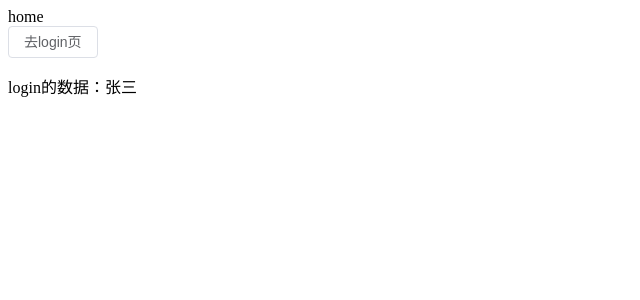
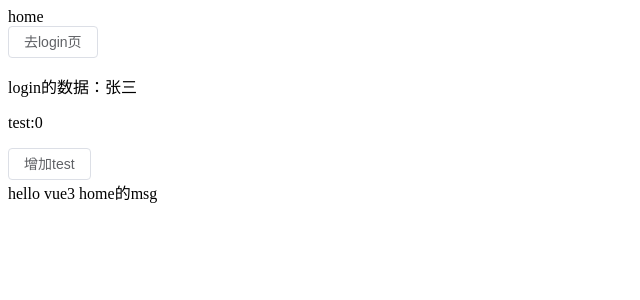
Before and after one commit to whyHenin/Henin-Admin, a Vue app: page / in a window 1280 px wide. Shown: the top 300 px of the page, without its empty margins (0-640 px from the left). Built offline with nearby package versions, Linux system fonts and the light colour scheme.

Commit message:
🔧 build(vitejs/plugin-vue-jsx): 增加jsx支持，完善环境

```diff
--- a/components.d.ts
+++ b/components.d.ts
@@ -5,7 +5,7 @@
 declare module 'vue' {
   export interface GlobalComponents {
     ElButton: typeof import('element-plus/es')['ElButton']
-    ElInput: typeof import('element-plus/es')['ElInput']
+    ElInput: typeof import("element-plus/es")["ElInput"]
     HelloWorld: typeof import('./src/components/HelloWorld.vue')['default']
   }
 }
--- a/package.json
+++ b/package.json
@@ -25,6 +25,7 @@
     "@typescript-eslint/eslint-plugin": "^5.18.0",
     "@typescript-eslint/parser": "^5.18.0",
     "@vitejs/plugin-vue": "^2.2.0",
+    "@vitejs/plugin-vue-jsx": "^1.3.10",
     "eslint": "^8.13.0",
     "eslint-config-prettier": "^8.5.0",
     "eslint-plugin-prettier": "^4.0.0",
--- a/src/main.ts
+++ b/src/main.ts
@@ -1,13 +1,13 @@
 /*
  * @Author: Chen Xin
  * @Date: 2022-04-11 21:33:57
- * @LastEditTime: 2022-04-14 00:01:40
+ * @LastEditTime: 2022-04-15 00:43:30
  * @LastEditors: Chen Xin
  * @Description:
  * @FilePath: \Henin-Admin\src\main.ts
  */
 import { createApp } from "vue"
-import router from "./router/index"
+import router from "./router"
 import store from "./store"
 import App from "./App.vue"
 
--- a/src/router/index.ts
+++ b/src/router/index.ts
@@ -1,12 +1,12 @@
 /*
  * @Author: Chen Xin
  * @Date: 2022-04-11 16:09:48
- * @LastEditTime: 2022-04-12 21:50:42
+ * @LastEditTime: 2022-04-15 00:08:31
  * @LastEditors: Chen Xin
  * @Description:
  * @FilePath: \Henin-Admin\src\router\index.ts
  */
-import { createRouter, createWebHistory, RouteRecordRaw } from "vue-router"
+import { createRouter, createWebHashHistory, RouteRecordRaw } from "vue-router"
 
 const routes: RouteRecordRaw[] = [
   {
@@ -22,7 +22,7 @@ const routes: RouteRecordRaw[] = [
 ]
 
 const router = createRouter({
-  history: createWebHistory(),
+  history: createWebHashHistory(),
   routes,
 })
 
--- /dev/null
+++ b/src/views/hello.vue
@@ -0,0 +1,23 @@
+<!--
+ * @Author: Chen Xin
+ * @Date: 2022-04-14 22:43:19
+ * @LastEditTime: 2022-04-14 23:55:29
+ * @LastEditors: Chen Xin
+ * @Description:
+ * @FilePath: \Henin-Admin\src\views\hello.vue
+-->
+<template>
+  <div>hello vue3 {{ props.msg }}</div>
+</template>
+
+<script setup lang="ts">
+import { defineComponent } from "vue"
+const props = defineProps({
+  msg: {
+    type: String,
+    default: "hello vue3",
+  },
+})
+</script>
+
+<style scoped></style>
--- a/src/views/home.vue
+++ b/src/views/home.vue
@@ -1,7 +1,7 @@
 <!--
  * @Author: Chen Xin
  * @Date: 2022-04-12 21:39:15
- * @LastEditTime: 2022-04-12 22:18:39
+ * @LastEditTime: 2022-04-14 22:45:41
  * @LastEditors: Chen Xin
  * @Description:
  * @FilePath: \Henin-Admin\src\views\home.vue
@@ -10,16 +10,25 @@
   <div>home</div>
   <el-button type="" @click="$router.push('/login')">去login页</el-button>
   <p>login的数据：{{ userStore.name }}</p>
+  <p>test:{{ test }}</p>
+  <el-button type="" @click="add">增加test</el-button>
+  <hello :msg="'home的msg'" />
 </template>
 
 <script lang="ts" setup>
 // 引入store
+import hello from "./hello.vue"
+import { ref } from "vue"
 import { useUserStore } from "@/store/user"
 // import { storeToRefs } from "pinia"
-
 const userStore = useUserStore()
 // 解构为响应式数据
 // const { name } = storeToRefs(userStore)
+
+const test = ref(0)
+const add = () => {
+  test.value++
+}
 </script>
 
 <style lang="scss" scoped></style>
--- a/src/views/login.vue
+++ b/src/views/login.vue
@@ -1,7 +1,7 @@
 <!--
  * @Author: Chen Xin
  * @Date: 2022-04-11 16:07:49
- * @LastEditTime: 2022-04-12 23:00:51
+ * @LastEditTime: 2022-04-14 21:14:45
  * @LastEditors: Chen Xin
  * @Description:
  * @FilePath: \Henin-Admin\src\views\login.vue
@@ -23,7 +23,7 @@ const setName = () => {
   userStore.updateName("李四")
 }
 const addId = () => {
-  console.log(import.meta.env.VITE_TITLE)
+  // console.log(import.meta.env.VITE_TITLE)
   userStore.updateId()
 }
 </script>
--- a/vite.config.ts
+++ b/vite.config.ts
@@ -1,13 +1,14 @@
 /*
  * @Author: Chen Xin
  * @Date: 2022-03-16 09:18:55
- * @LastEditTime: 2022-04-12 23:41:01
+ * @LastEditTime: 2022-04-14 23:35:52
  * @LastEditors: Chen Xin
  * @Description: config of vite
  * @FilePath: \Henin-Admin\vite.config.ts
  */
 import { defineConfig } from "vite"
 import vue from "@vitejs/plugin-vue"
+import vueJsx from "@vitejs/plugin-vue-jsx"
 import { resolve } from "path"
 import AutoImport from "unplugin-auto-import/vite"
 import Components from "unplugin-vue-components/vite"
@@ -17,6 +18,7 @@ import { ElementPlusResolver } from "unplugin-vue-components/resolvers"
 export default defineConfig({
   plugins: [
     vue(),
+    vueJsx(),
     AutoImport({
       resolvers: [
         ElementPlusResolver({
```
Also changed, not shown: src/router/modules/login.ts (added, +8 -0 lines), src/shims-vue.d.ts (added, +20 -0 lines), src/views/login/index.vue (added, +15 -0 lines), 1 other file (tests, documents, lock files or other folders).
